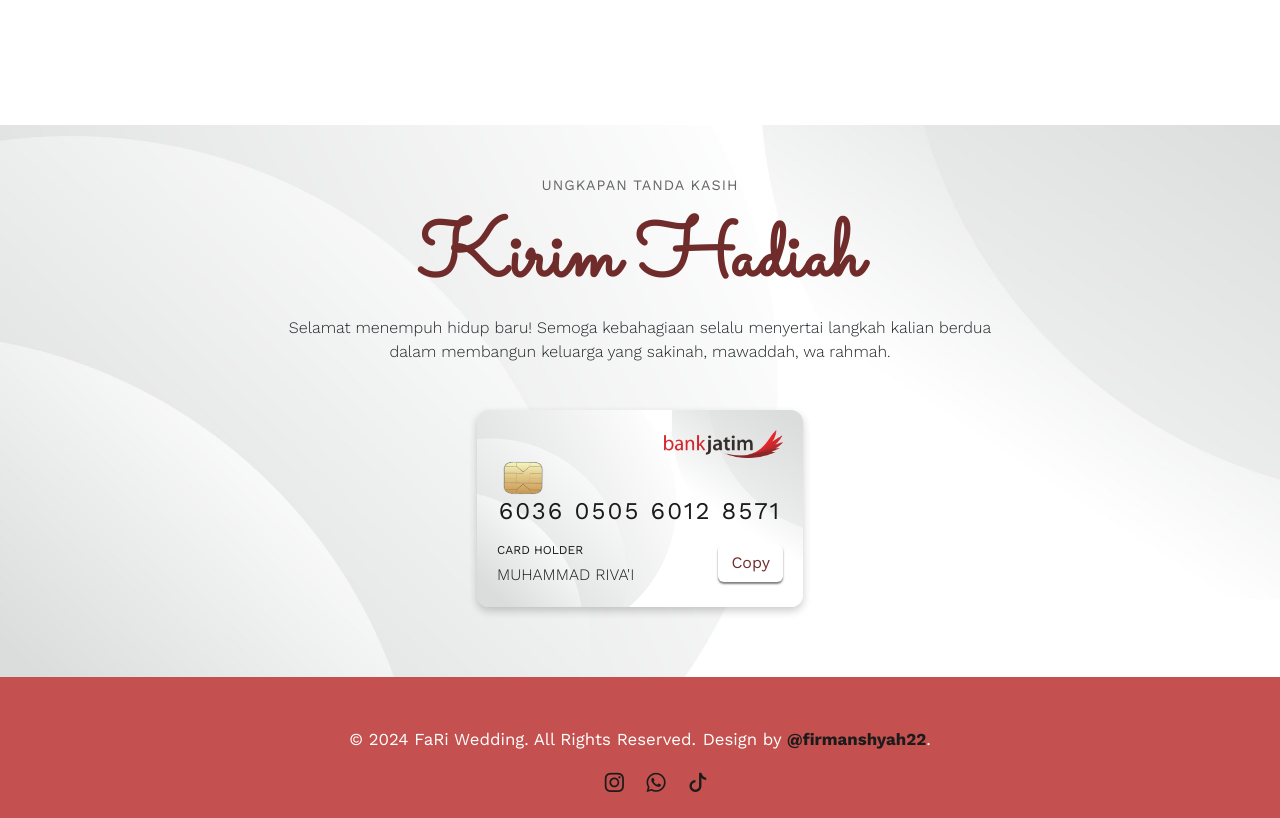
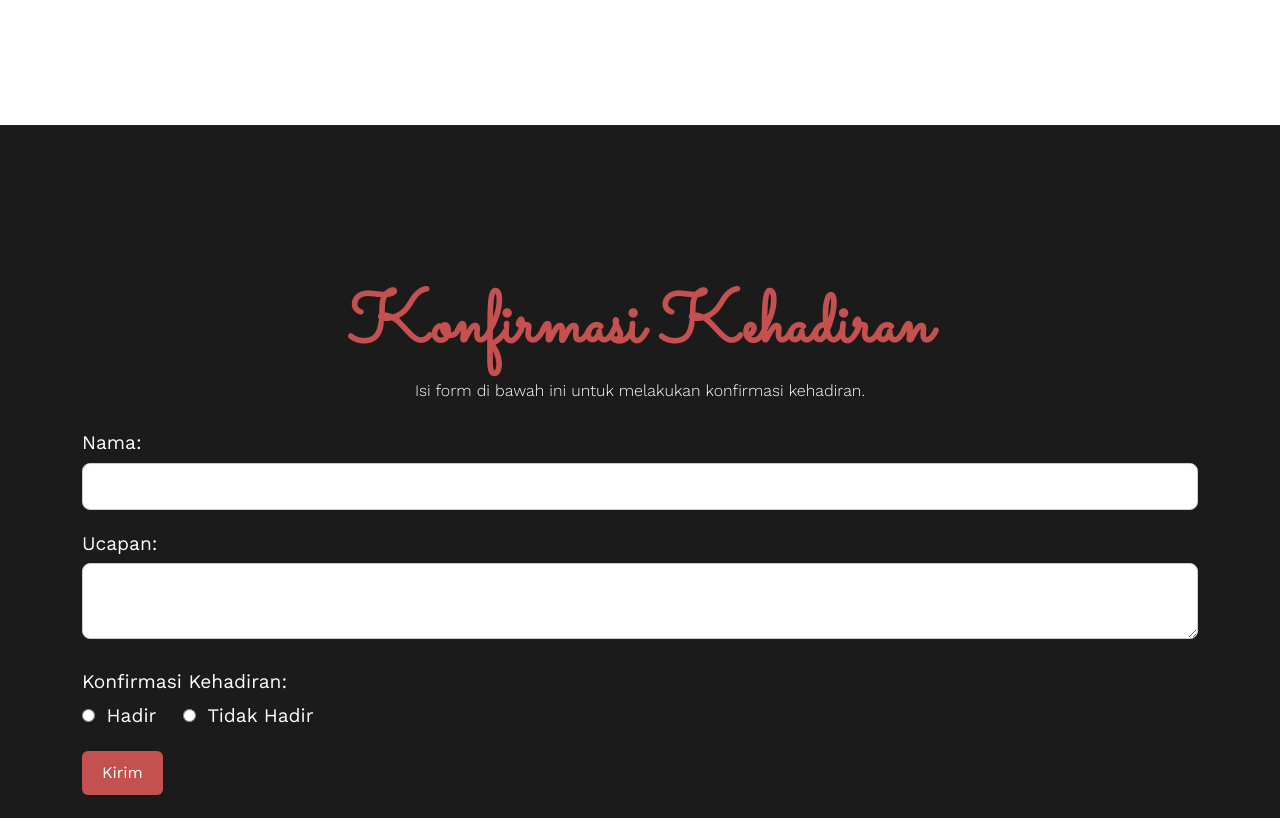
Before and after one commit to firmanshyah/Wedding, a plain HTML site: page index.html in a window 1280 px wide. Shown: the part 4105-4923 px from the top of the page. Drawn offline with nearby package versions, Linux system fonts and the light colour scheme; some packages are replaced by stand-ins of ours; a script that the page names is missing.

Commit message:
Menambahkan RSVP

```diff
--- a/index.html
+++ b/index.html
@@ -387,16 +387,16 @@
     </section>
 
     <!-- RSVP -->
-    <!--     <section id="rsvp" class="rsvp">
+    <section id="rsvp" class="rsvp">
       <div class="container">
         <div class="row justify-content-center">
           <div class="col-md-8 col-10 text-center">
             <h2>Konfirmasi Kehadiran</h2>
             <p>Isi form di bawah ini untuk melakukan konfirmasi kehadiran.</p>
           </div>
-        </div> -->
+        </div>
 
-    <!-- <form
+        <!-- <form
           class="row row-cols-lg-auto g-3 align-items-center justify-content-center"
           method="POST"
           action="https://script.google.com/macros/s/AKfycbx85WlD3Zvsq_rmVbzmS3TMGZ-JDFrF5GWpbEBZNjJTy1PcDXGrOcmAL06Rrh8U1M3Z/exec"
@@ -439,7 +439,7 @@
           </div>
         </form> -->
 
-    <!--         <form id="rsvpForm" class="rsvp-form">
+        <form id="rsvpForm" class="rsvp-form">
           <div class="col-12">
             <label for="name" class="label">Nama:</label>
             <input type="text" id="name" name="name" class="input" required />
@@ -483,7 +483,7 @@
         <div class="comments-container" id="commentsContainer"></div>
         <div class="pagination" id="pagination"></div>
       </div>
-    </section> -->
+    </section>
 
     <!-- Gifts -->
     <section id="gifts" class="gifts">
@@ -770,10 +770,10 @@
       // namaContainer.innerText = pronoun + "" + nama;
       namaContainers.innerText = `${pronoun} ${nama},`.replace(/ ,$/, ",");
 
-      // document.querySelector("#name").value = nama;
+      document.querySelector("#name").value = nama;
     </script>
 
-    <!--     <script>
+    <script>
       const form = document.getElementById("rsvpForm");
       const commentsContainer = document.getElementById("commentsContainer");
       const paginationContainer = document.getElementById("pagination");
@@ -874,6 +874,6 @@
           paginationContainer.appendChild(button);
         }
       }
-    </script> -->
+    </script>
   </body>
 </html>
```
